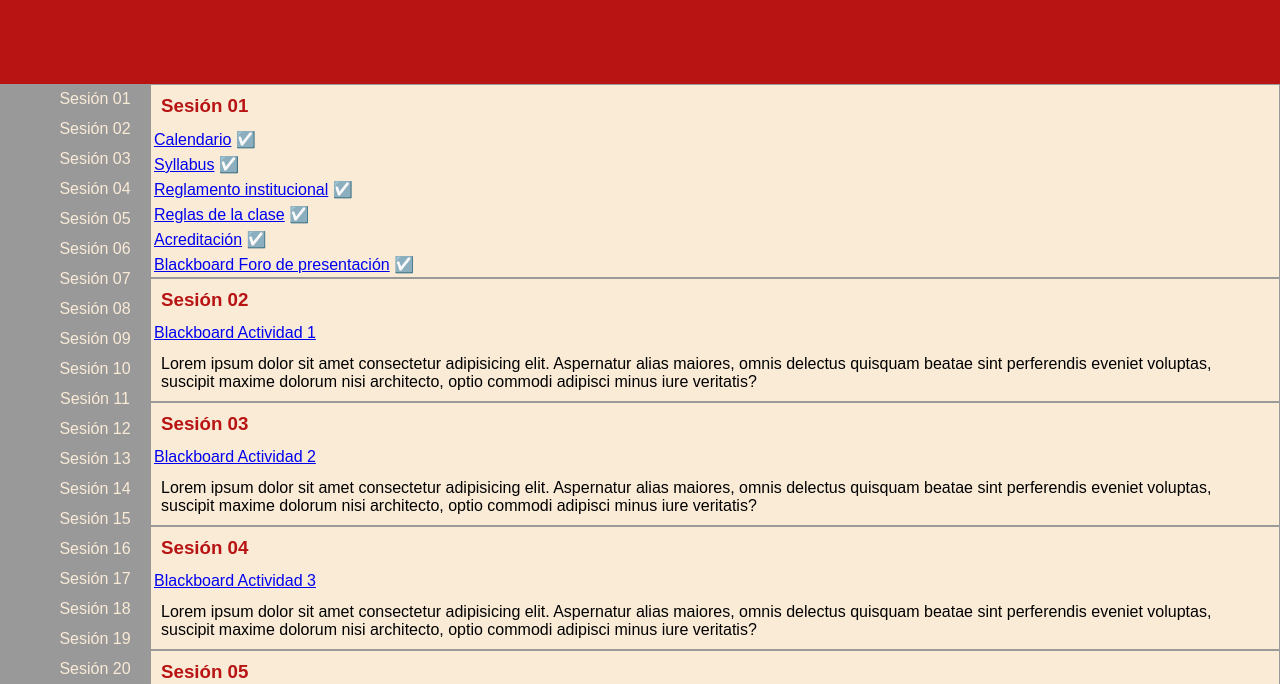
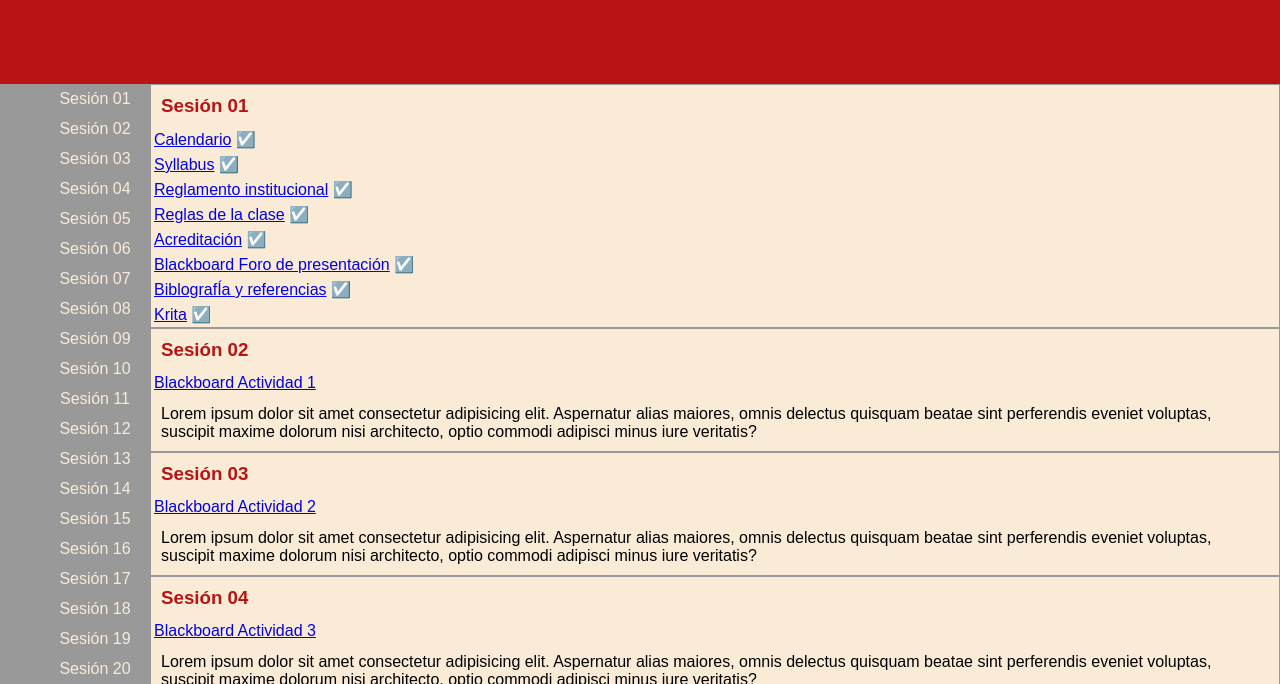
Before and after one commit to beztao01/antropometria, a plain HTML site: page index.html in a window 1280 px wide. Shown: the part 116-800 px from the top of the page. Drawn offline with Linux system fonts and the light colour scheme.

Commit message:
change index

```diff
--- a/index.html
+++ b/index.html
@@ -50,6 +50,8 @@
                         <li><a href="./assets/reveal/index.html" target="_blank" rel="noopener noreferrer">Reglas de la clase</a> ☑️</li>
                         <li><a href="./assets/acreditacion/index.html"target="_blank" rel="noopener noreferrer">Acreditación</a> ☑️</li>
                         <li><a href="https://uvmonline.blackboard.com/webapps/login/" target="_blank" rel="noopener noreferrer">Blackboard Foro de presentación</a> ☑️</li>
+                        <li><a href="https://myuvmedu.sharepoint.com/:f:/s/Section_N224L685202480521/EgKRy7EhT6lDqfReBD10M6oBTFL4UuixSEgG-R56qBnrYw?e=sQn6H4" target="_blank" rel="noopener noreferrer">BiblografÍa y referencias</a> ☑️</li>
+                        <li><a href="https://youtu.be/-04I95vhRDA?si=pdpGH9QylnP5sLMb">Krita</a> ☑️</li>
                     </ul>
                 </section>
                 <section>
```
